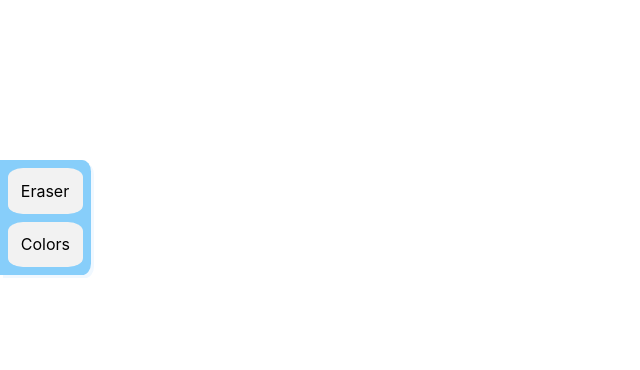
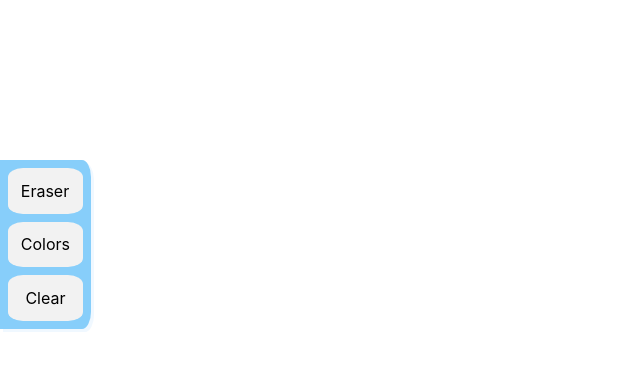
Before and after one commit to PinsaraK/draw-app, a React (Create React App) app: page / in a window 1280 px wide. Shown: the top 370 px of the page, without its empty margins (0-640 px from the left). Built offline with nearby package versions, Linux system fonts and the light colour scheme.

Commit message:
added button UI component

```diff
--- a/src/App.css
+++ b/src/App.css
@@ -12,6 +12,4 @@
   margin: 0.5rem;
   padding: 0.8rem;
   border-radius: 20%;
-  top: 0;
-  left: 0;
 }
--- a/src/components/CanvasComponents/ColorButtons/Color.module.css
+++ b/src/components/CanvasComponents/ColorButtons/Color.module.css
@@ -16,7 +16,7 @@
 
 .color-container {
   position: relative;
-  background-color: #f2f2f2;
+  background-color: #e0e0e0;
   border-radius: 20%;
   margin-bottom: 0.5rem;
   height: 2.5rem;
--- /dev/null
+++ b/src/components/CanvasComponents/ResetCanvas.js
@@ -0,0 +1,15 @@
+import React, { useContext } from "react";
+import { CanvasContext } from "../../store/CanvasContext";
+import Button from "../UIComponents/Button";
+
+const ResetCanvas = () => {
+  const { clearCanvas } = useContext(CanvasContext);
+
+  return (
+    <Button className="eraser" click={clearCanvas}>
+      Clear
+    </Button>
+  );
+};
+
+export default ResetCanvas;
--- a/src/components/CanvasOptions.js
+++ b/src/components/CanvasOptions.js
@@ -1,6 +1,7 @@
 import React from "react";
 import Eraser from "./CanvasComponents/Eraser";
 import ColorExpander from "./CanvasComponents/ColorButtons/ColorExpander";
+import ResetCanvas from "./CanvasComponents/ResetCanvas";
 import styles from "./CanvasOptions.module.css";
 
 const Options = () => {
@@ -8,6 +9,7 @@ const Options = () => {
     <div className={styles["canvas-options"]}>
       <Eraser />
       <ColorExpander />
+      <ResetCanvas />
     </div>
   );
 };
--- /dev/null
+++ b/src/components/UIComponents/Button.js
@@ -0,0 +1,12 @@
+import React from "react";
+import styles from "./Button.module.css";
+
+const Button = (props) => {
+  return (
+    <div className={styles.button} onClick={props.click}>
+      {props.children}
+    </div>
+  );
+};
+
+export default Button;
--- /dev/null
+++ b/src/components/UIComponents/Button.module.css
@@ -0,0 +1,7 @@
+.button {
+  background-color: #f2f2f2;
+  margin: 0.5rem;
+  padding: 0.8rem;
+  border-radius: 20%;
+  text-align: center;
+}
```
